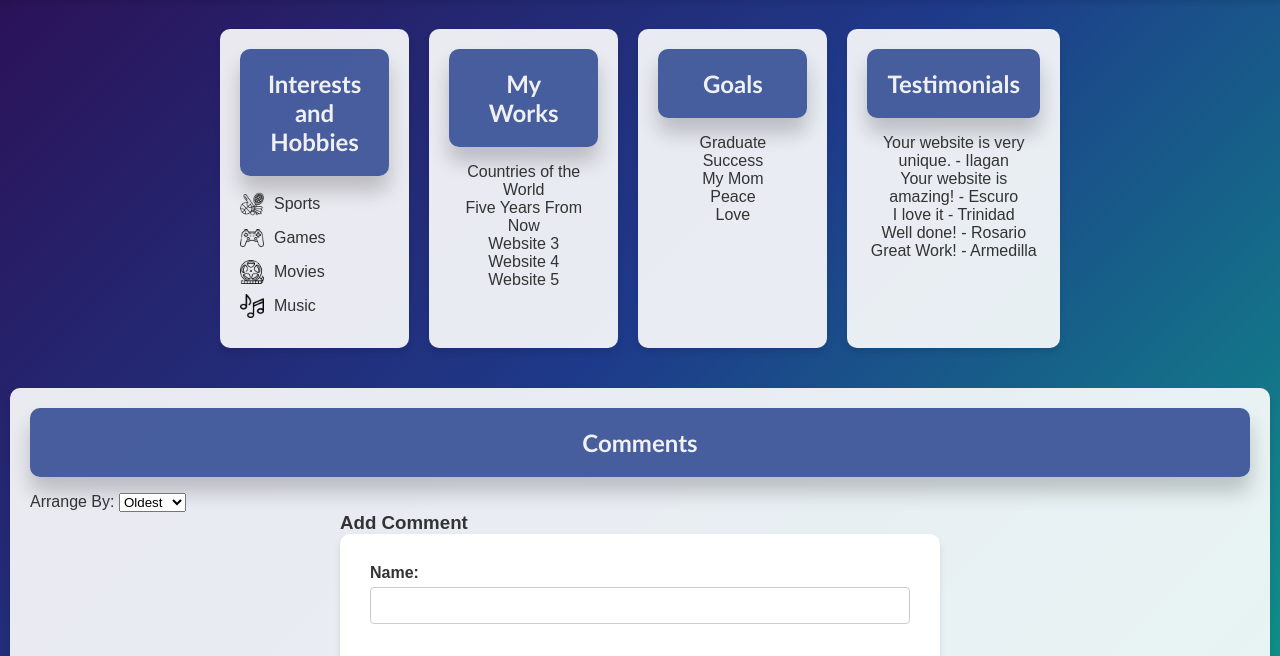
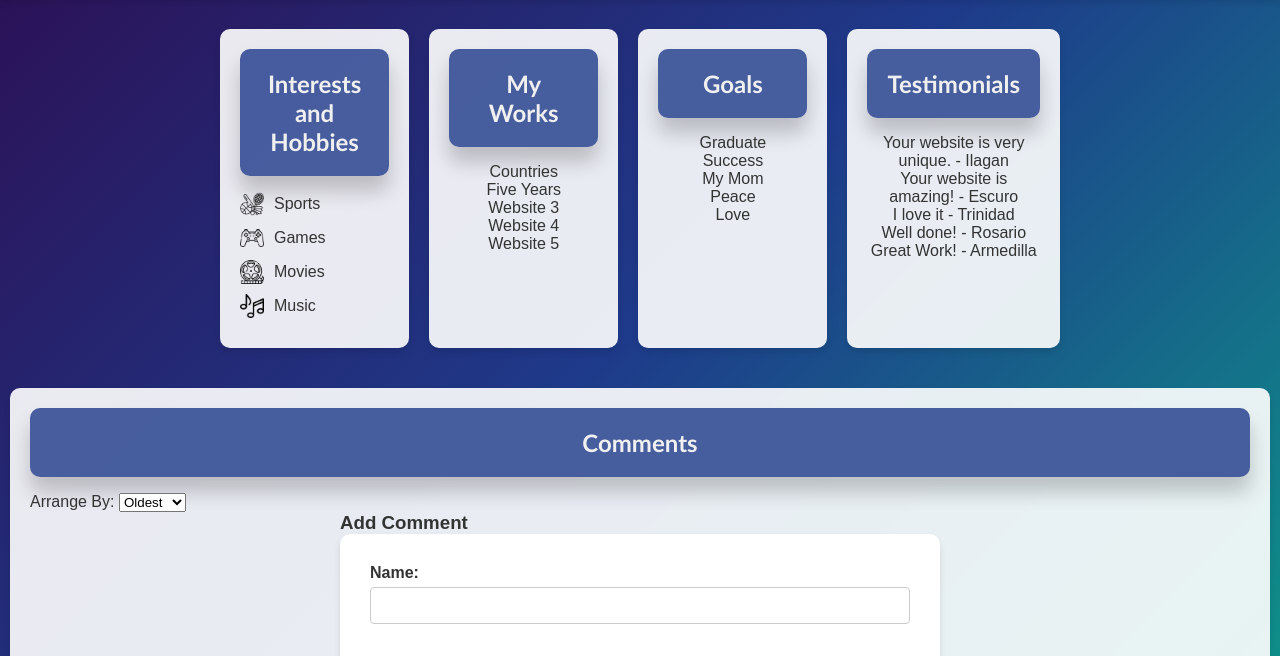
Before and after one commit to PUP-BSIT/final-Gasta-Marc-Oliver, a plain HTML site: page index.html in a window 1280 px wide. Shown: the part 78-734 px from the top of the page. Drawn offline with Linux system fonts and the light colour scheme.

Commit message:
edit the My works section

```diff
--- a/index.html
+++ b/index.html
@@ -30,8 +30,8 @@
       <div class="section">
         <h2>My Works</h2>
         <ol>
-          <li><a href="countries.html">Countries of the World</a></li>
-          <li><a href="in_five_years.html">Five Years From Now</a></li>
+          <li><a href="countries.html">Countries</a></li>
+          <li><a href="in_five_years.html">Five Years</a></li>
           <li><a href="#">Website 3</a></li>
           <li><a href="#">Website 4</a></li>
           <li><a href="#">Website 5</a></li>
```
